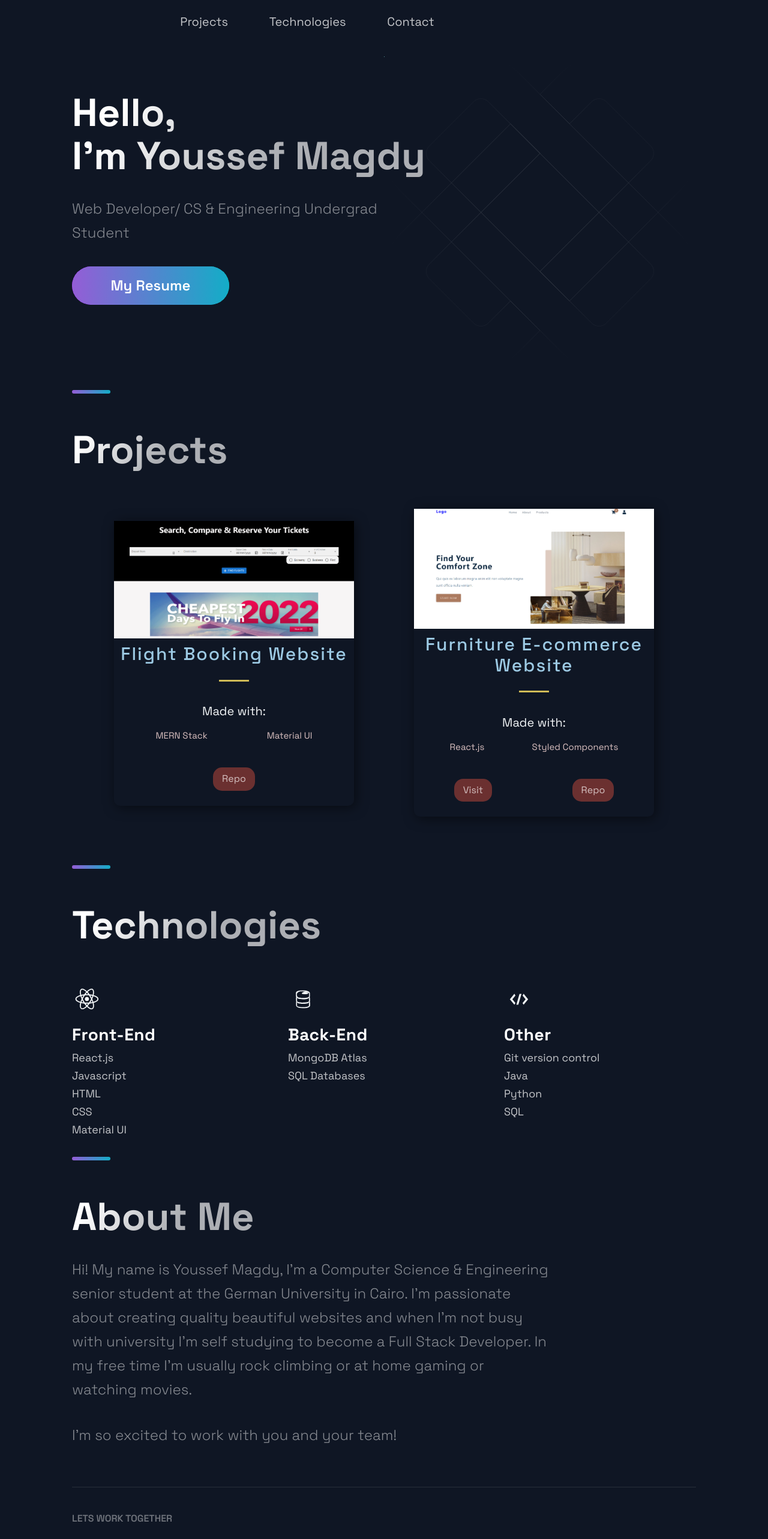
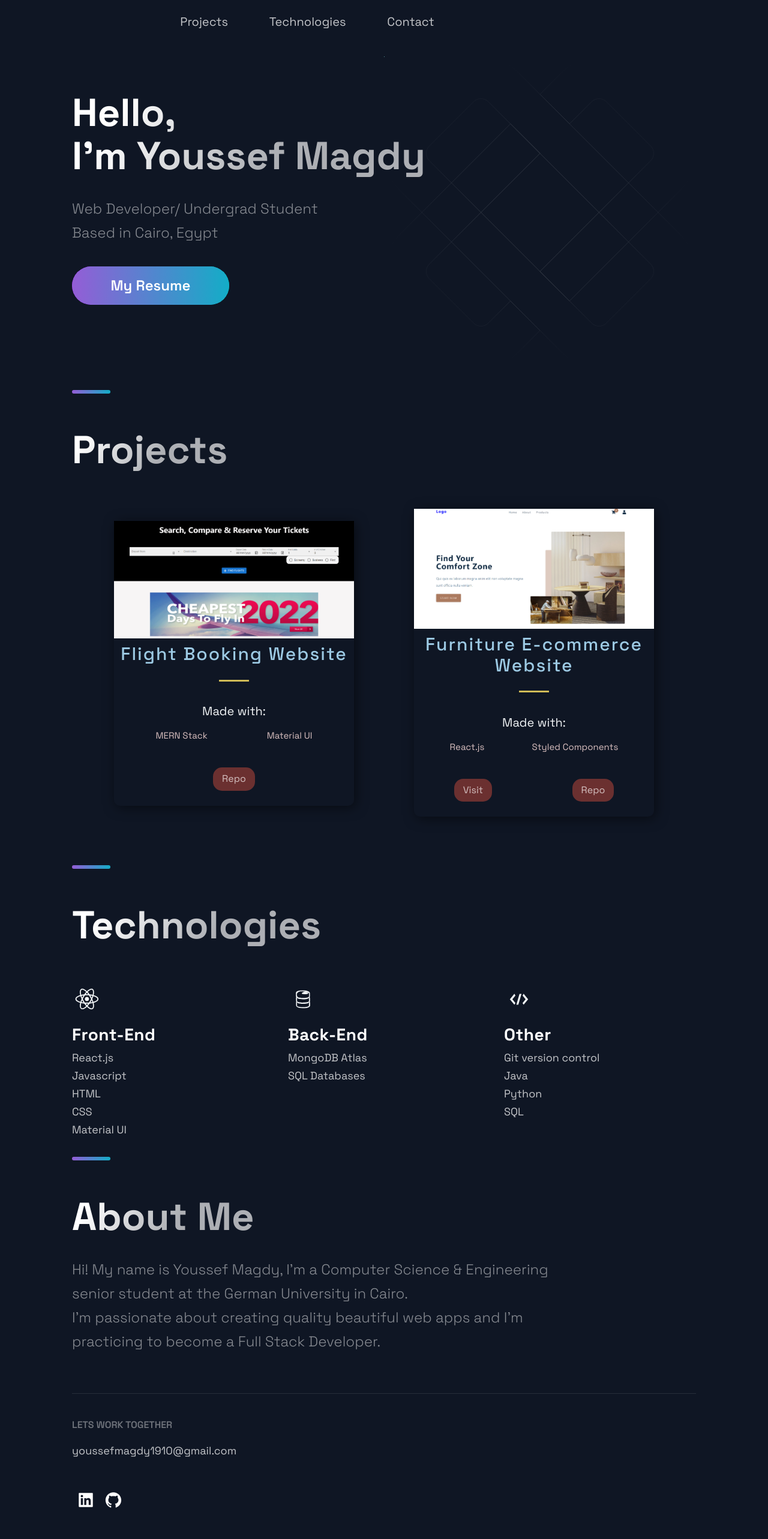
Before and after one commit to youssefmagdyy/portfolio, a Next.js app: page / in a window 1280 px wide. Shown: the top 2565 px of the page at 60% size. Built offline with nearby package versions, Linux system fonts and the light colour scheme.

Commit message:
about update

```diff
--- a/src/components/About/About.js
+++ b/src/components/About/About.js
@@ -9,12 +9,9 @@ const About = () => {
         About Me
         </SectionTitle>
         <SectionText>
-          Hi! My name is Youssef Magdy, I'm a Computer Science & Engineering senior student at the German University in Cairo.
-          I'm passionate about creating quality beautiful websites and when I'm not busy with university I'm self studying to become a Full Stack Developer.
-          In my free time I'm usually rock climbing or at home gaming or watching movies.
-        </SectionText>
-        <SectionText>
-          I'm so excited to work with you and your team!
+          Hi! My name is Youssef Magdy, I'm a Computer Science & Engineering senior student at the German University in Cairo. <br />
+          I'm passionate about creating quality beautiful web apps and I'm practicing to become a Full Stack Developer.
+          {/* In my free time I'm usually rock climbing or at home gaming or watching movies. */}
         </SectionText>
       </Section>
   );
--- a/src/components/Profile/Profile.js
+++ b/src/components/Profile/Profile.js
@@ -11,7 +11,7 @@ const Profile = (props) => (
           I'm Youssef Magdy
       </SectionTitle>
       <SectionText>
-         Web Developer/ CS & Engineering Undergrad Student
+         Web Developer/ Undergrad Student <br /> Based in Cairo, Egypt
       </SectionText>
       <Button>
         <a style={{color:'white'}}
```
Also changed, not shown: 1 other file (tests, documents, lock files or other folders).
